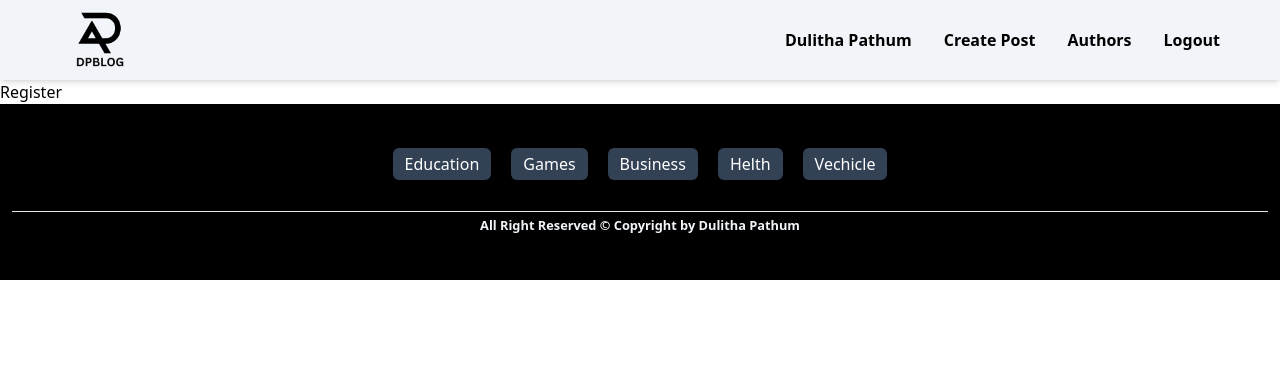
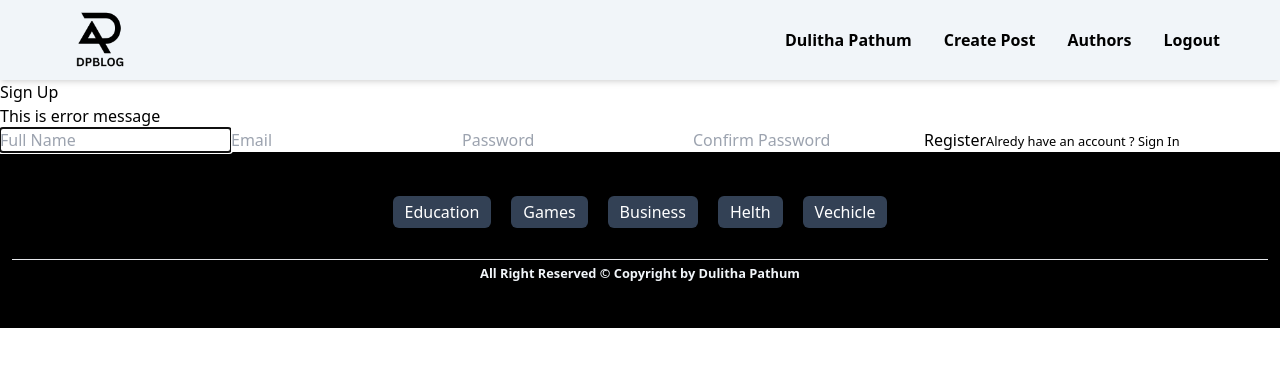
Before and after one commit to Dulithapathum/MERN-Blog-App, a React (Vite) app in the folder client/: page /register in a window 1280 px wide. Shown: the top 366 px of the page. Built offline with nearby package versions, Linux system fonts and the light colour scheme.

Commit message:
Sing Up Page Element Design

```diff
--- a/client/src/Pages/Register.jsx
+++ b/client/src/Pages/Register.jsx
@@ -1,7 +1,61 @@
-import React from "react";
+import React, { useState } from "react";
+import { Link } from "react-router-dom";
+const Register = () => {
+  const [userData, setUserData] = useState({
+    name: "",
+    email: "",
+    password: "",
+    password2: "",
+  });
 
-const Register = () => {
-  return <div>Register</div>;
+  const changeInputHandler = (e) => {
+    setUserData((prevState) => {
+      return { ...prevState, [e.target.name]: e.target.value };
+    });
+  };
+  return (
+    <section>
+      <div>
+        <h2>Sign Up</h2>
+        <form action="">
+          <p>This is error message</p>
+          <input
+            type="text"
+            placeholder="Full Name"
+            name="name"
+            value={userData.name}
+            onChange={changeInputHandler}
+            autoFocus
+          />
+          <input
+            type="text"
+            placeholder="Email"
+            name="email"
+            value={userData.email}
+            onChange={changeInputHandler}
+          />
+          <input
+            type="password"
+            placeholder="Password"
+            name="password"
+            value={userData.password}
+            onChange={changeInputHandler}
+          />
+          <input
+            type="password"
+            placeholder="Confirm Password"
+            name="password"
+            value={userData.password2}
+            onChange={changeInputHandler}
+          />
+          <button type="submit">Register</button>
+          <small>
+            Alredy have an account ? <Link to="/login">Sign In</Link>
+          </small>
+        </form>
+      </div>
+    </section>
+  );
 };
 
 export default Register;
```
